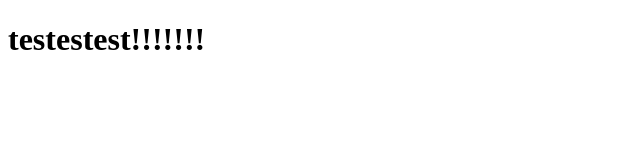
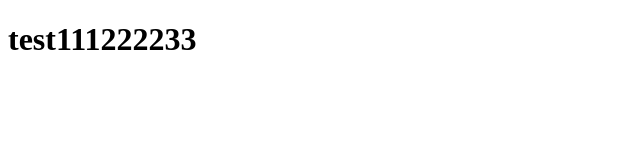
Before and after one commit to dadduri/test, a plain HTML site: page test1/WebContent/index.html in a window 1280 px wide. Shown: the full height of the page, 0-640 px from the left. Drawn offline with Linux system fonts and the light colour scheme.

```diff
--- a/test1/WebContent/index.html
+++ b/test1/WebContent/index.html
@@ -6,6 +6,7 @@
 </head>
 <body>
 
-<h1>testestest!!!!!!! </h1>
+<h1>test111222233 </h1>
+
 </body>
 </html>
```
